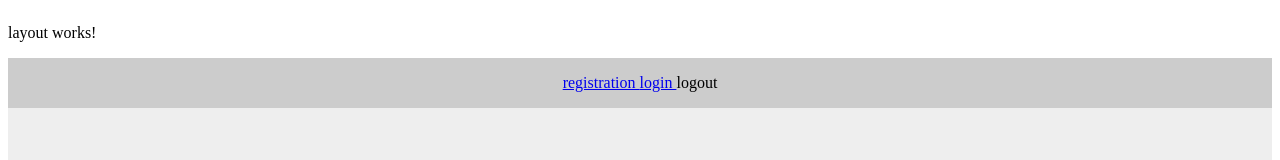
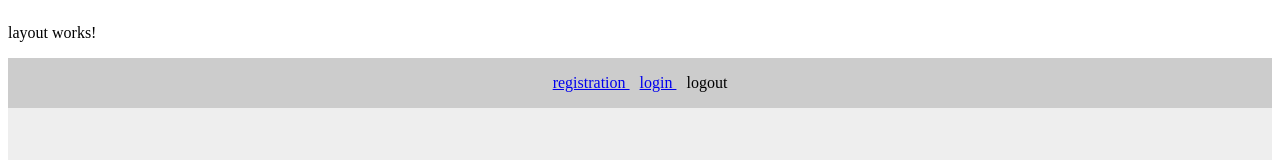
Before and after one commit to mrrsmth/roadAppAng, an Angular app: page / in a window 1280 px wide. Shown: the top 160 px of the page. Built offline with nearby package versions, Linux system fonts and the light colour scheme.

Commit message:
add RouterLinkActive

```diff
--- a/src/app/pages/menu/menu.component.html
+++ b/src/app/pages/menu/menu.component.html
@@ -1,14 +1,22 @@
 <nav>
-    <a class="button" *ngIf="isAuthenticated()" routerLink="/table">
+    <a class="button"
+        *ngIf="isAuthenticated()"
+        routerLink="/table"
+        routerLinkActive="active"
+    >
         table
     </a>
-    <a class="button" routerLink="/registration">
+    <a class="button"
+        routerLink="/registration"
+        routerLinkActive="active"
+    >
         registration
     </a>
-    <a class="button" routerLink="/login">
+    <a class="button"
+        routerLink="/login"
+        routerLinkActive="active"
+    >
         login
     </a>
-    <a class="button" (click)="logout()">
-        logout
-    </a>
+    <a class="button" (click)="logout()">logout</a>
 </nav>
--- a/src/app/pages/menu/menu.component.scss
+++ b/src/app/pages/menu/menu.component.scss
@@ -0,0 +1,6 @@
+a {
+    padding: 5px;
+}
+.active {
+    color:rgb(255, 0, 0);
+}
--- a/src/app/pages/menu/menu.component.ts
+++ b/src/app/pages/menu/menu.component.ts
@@ -1,5 +1,5 @@
 import { Component } from '@angular/core';
-import { RouterLink, RouterOutlet } from '@angular/router';
+import { RouterLink, RouterLinkActive, RouterOutlet } from '@angular/router';
 import { TableComponent } from '../table/table.component';
 import { AuthService } from '../../services/auth.service';
 import { CommonModule } from '@angular/common';
@@ -8,7 +8,7 @@ import { Router } from '@angular/router';
 @Component({
   selector: 'app-menu',
   standalone: true,
-  imports: [RouterOutlet, RouterLink, TableComponent, CommonModule],
+  imports: [RouterOutlet, RouterLink, TableComponent, CommonModule, RouterLinkActive],
   templateUrl: './menu.component.html',
   styleUrl: './menu.component.scss'
 })
@@ -16,8 +16,8 @@ export class MenuComponent {
   constructor(private authService: AuthService, private router: Router) {}
   auth: boolean = false
   isAuthenticated(): boolean {
-    // this.auth = this.authService.isAuthenticated();
-    // console.log(this.auth);
+    this.auth = this.authService.isAuthenticated();
+    console.log(this.auth);
     return this.authService.isAuthenticated();
   }
 
```
